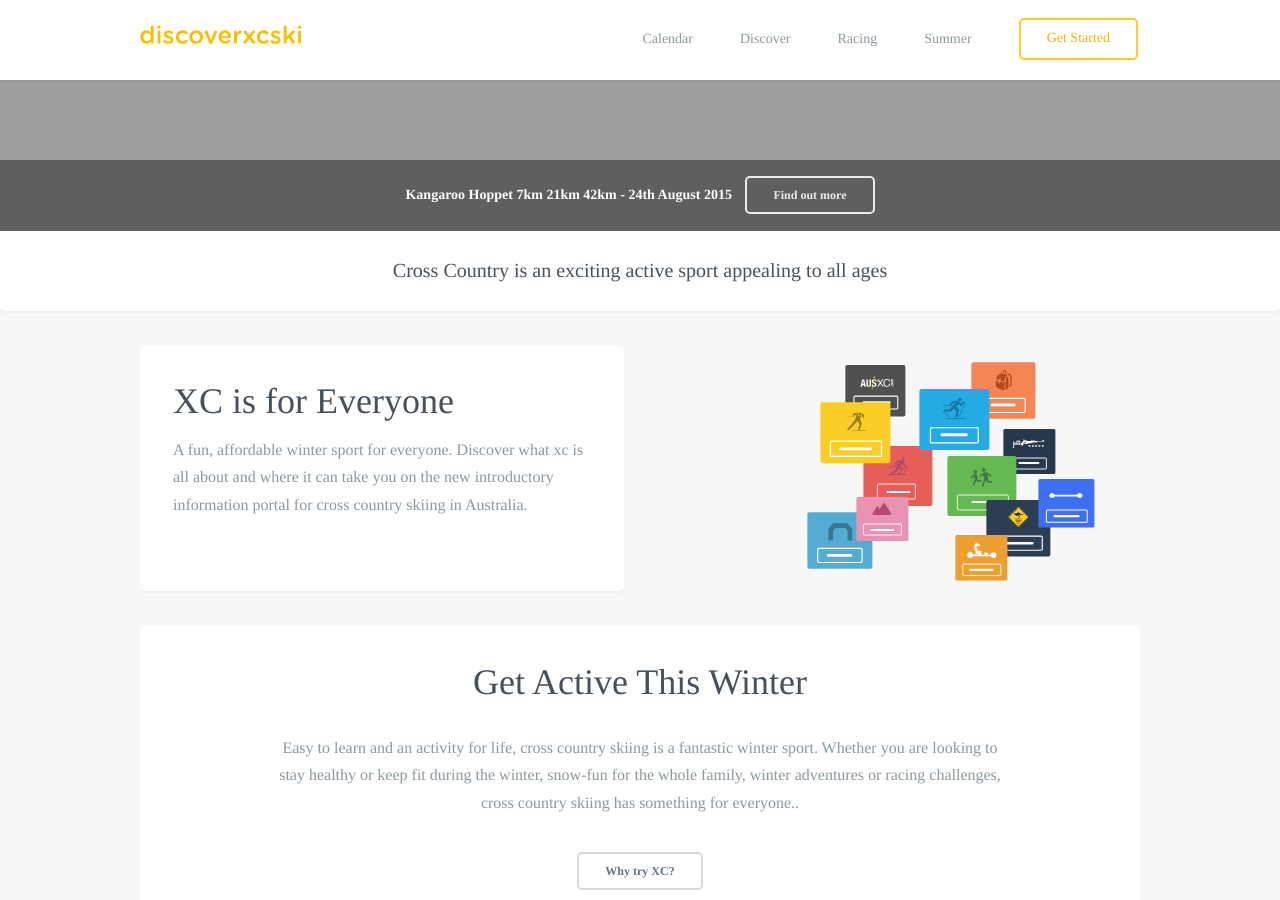
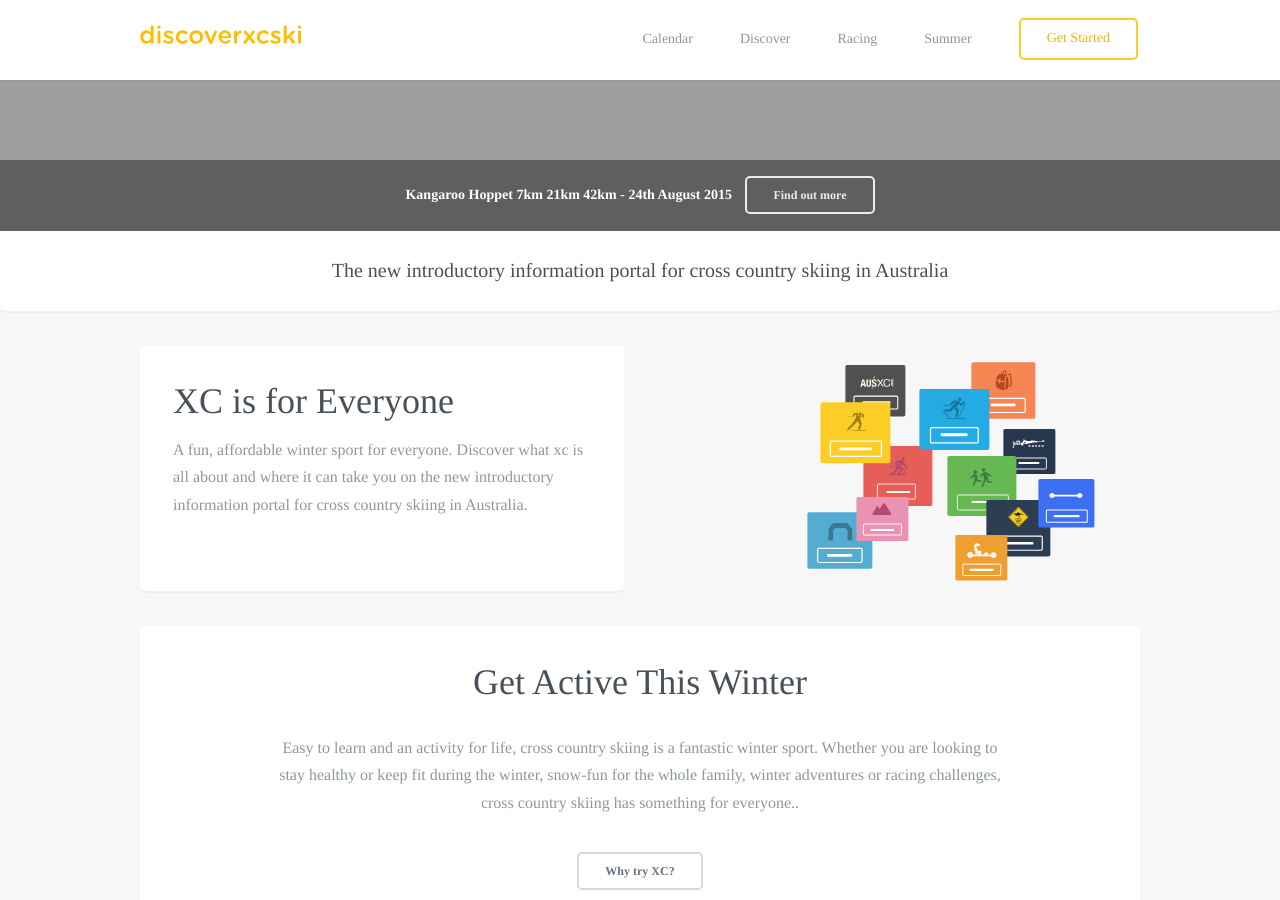
Before and after one commit to robcatto/robcatto.github.io, a Jekyll site: the page index.html, which Jekyll copies as it is, in a window 1280 px wide and 900 px high, scrolled down 809 px. Built offline with Jekyll 4.4.1, drawn with Linux system fonts in a browser that asks for light colours; some web fonts are replaced; Markdown is read by kramdown in place of the engine named in the settings.

Commit message:
Update index.html

```diff
--- a/index.html
+++ b/index.html
@@ -142,7 +142,7 @@
                         font-size: 20px;
                         font-weight: 500;
                         color: #485159;"
-            >Cross Country is an exciting active sport appealing to all ages
+            >The new introductory information portal for cross country skiing in Australia
             </p>
         </div>
 </div>
```
